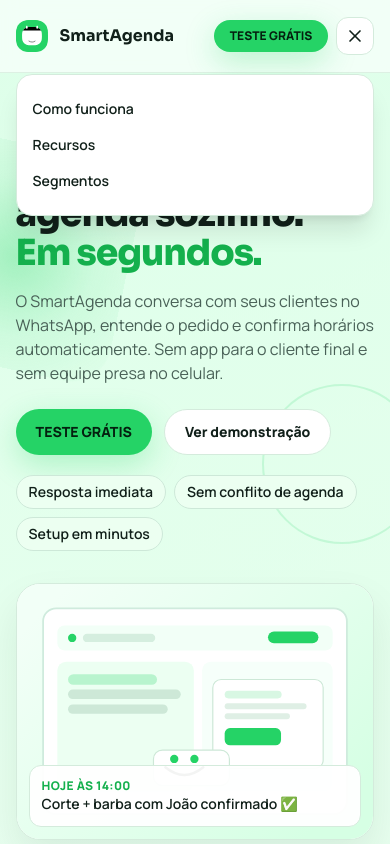
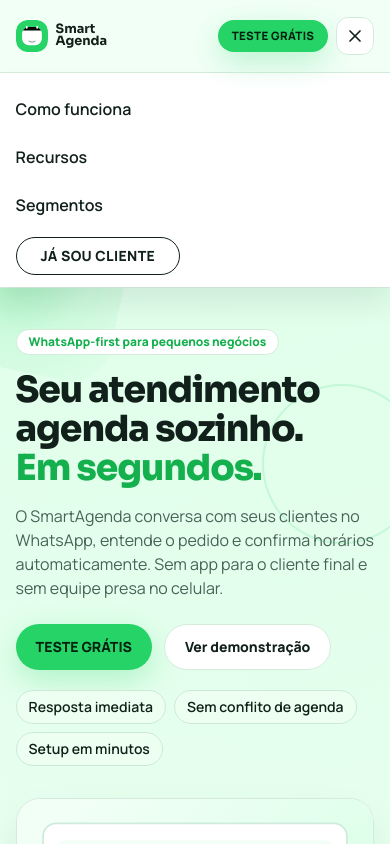
Before and after one commit to tspineli/smartagenda-web, a React (Vite) app: page / in a window 390 px wide. Both pictures are taken after a click on the button 355 px from the left and 36 px from the top of the page. Shown: the top 844 px of the page. Built offline with nearby package versions, Linux system fonts and the light colour scheme.

Commit message:
feat: mobile full-width animated menu and stacked brand

```diff
--- a/src/App.tsx
+++ b/src/App.tsx
@@ -2,7 +2,7 @@
 import useEmblaCarousel from 'embla-carousel-react'
 import { CalendarClock, Menu, MessageCircleMore, ShieldCheck, Sparkles, X } from 'lucide-react'
 import clsx from 'clsx'
-import { motion } from 'framer-motion'
+import { AnimatePresence, motion } from 'framer-motion'
 import logo from './assets/logo.svg'
 import heroBanner from './assets/images/hero-banner.svg'
 import featurePanel from './assets/images/features-panel.svg'
@@ -74,17 +74,19 @@
       <div aria-hidden className="pointer-events-none fixed -right-8 top-96 -z-10 h-40 w-40 rounded-[5rem] border-2 border-[#25d3662a]" />
 
       <header className="sticky top-0 z-30 border-b border-[#ddf0e3] bg-[#f5fff8de] backdrop-blur-sm">
-        <div className="mx-auto flex min-h-18 w-[min(1160px,92vw)] items-center justify-between gap-4">
-          <a href="#inicio" className="inline-flex items-center gap-3" aria-label="SmartAgenda início">
+        <div className="mx-auto flex min-h-18 w-[min(1160px,92vw)] items-center justify-between gap-2">
+          <a href="#inicio" className="inline-flex items-center gap-2" aria-label="SmartAgenda início">
             <img src={logo} alt="Logo SmartAgenda" className="size-8 rounded-xl" />
-            <span className="font-display text-base font-bold">SmartAgenda</span>
+            <span className="font-display text-[0.8rem] leading-[0.9] font-bold">
+              <span className="block">Smart</span>
+              <span className="block">Agenda</span>
+            </span>
           </a>
 
           <nav
             id="main-nav"
             className={clsx(
-              'absolute top-[4.6rem] left-[4vw] right-[4vw] rounded-2xl border border-sa-line bg-white p-4 shadow-xl md:static md:flex md:items-center md:gap-5 md:border-0 md:bg-transparent md:p-0 md:shadow-none',
-              menuOpen ? 'block' : 'hidden md:flex',
+              'hidden md:static md:flex md:items-center md:gap-5 md:border-0 md:bg-transparent md:p-0 md:shadow-none',
             )}
           >
             <a className="block py-2 text-sm font-semibold" href="#como-funciona" onClick={() => setMenuOpen(false)}>
@@ -99,14 +101,14 @@
           </nav>
 
           <div className="flex items-center gap-2">
-            <a className="btn btn-primary px-4 py-2 text-xs" href="#contato">
+            <a className="btn btn-primary px-3.5 py-2 text-[0.72rem] tracking-wide" href="#contato">
               TESTE GRÁTIS
             </a>
 
             <button
               className="inline-flex items-center justify-center rounded-xl border border-sa-line bg-white p-2 text-sa-ink md:hidden"
               aria-expanded={menuOpen}
-              aria-controls="main-nav"
+              aria-controls="mobile-nav"
               aria-label="Abrir menu"
               onClick={() => setMenuOpen((v) => !v)}
             >
@@ -114,6 +116,38 @@
             </button>
           </div>
         </div>
+
+        <AnimatePresence>
+          {menuOpen && (
+            <motion.nav
+              id="mobile-nav"
+              initial={{ opacity: 0, y: -24, height: 0 }}
+              animate={{ opacity: 1, y: 0, height: 'auto' }}
+              exit={{ opacity: 0, y: -16, height: 0 }}
+              transition={{ duration: 0.24, ease: 'easeOut' }}
+              className="w-full overflow-hidden border-t border-sa-line bg-white shadow-[0_18px_25px_rgba(17,32,26,0.08)] md:hidden"
+            >
+              <div className="mx-auto grid w-[min(1160px,92vw)] py-3">
+                <a className="block py-3 text-base font-semibold" href="#como-funciona" onClick={() => setMenuOpen(false)}>
+                  Como funciona
+                </a>
+                <a className="block py-3 text-base font-semibold" href="#recursos" onClick={() => setMenuOpen(false)}>
+                  Recursos
+                </a>
+                <a className="block py-3 text-base font-semibold" href="#segmentos" onClick={() => setMenuOpen(false)}>
+                  Segmentos
+                </a>
+                <a
+                  className="mt-2 inline-flex w-fit rounded-full border border-sa-ink px-6 py-2 text-sm font-black tracking-wide"
+                  href="#contato"
+                  onClick={() => setMenuOpen(false)}
+                >
+                  JÁ SOU CLIENTE
+                </a>
+              </div>
+            </motion.nav>
+          )}
+        </AnimatePresence>
       </header>
 
       <main id="inicio">
```
